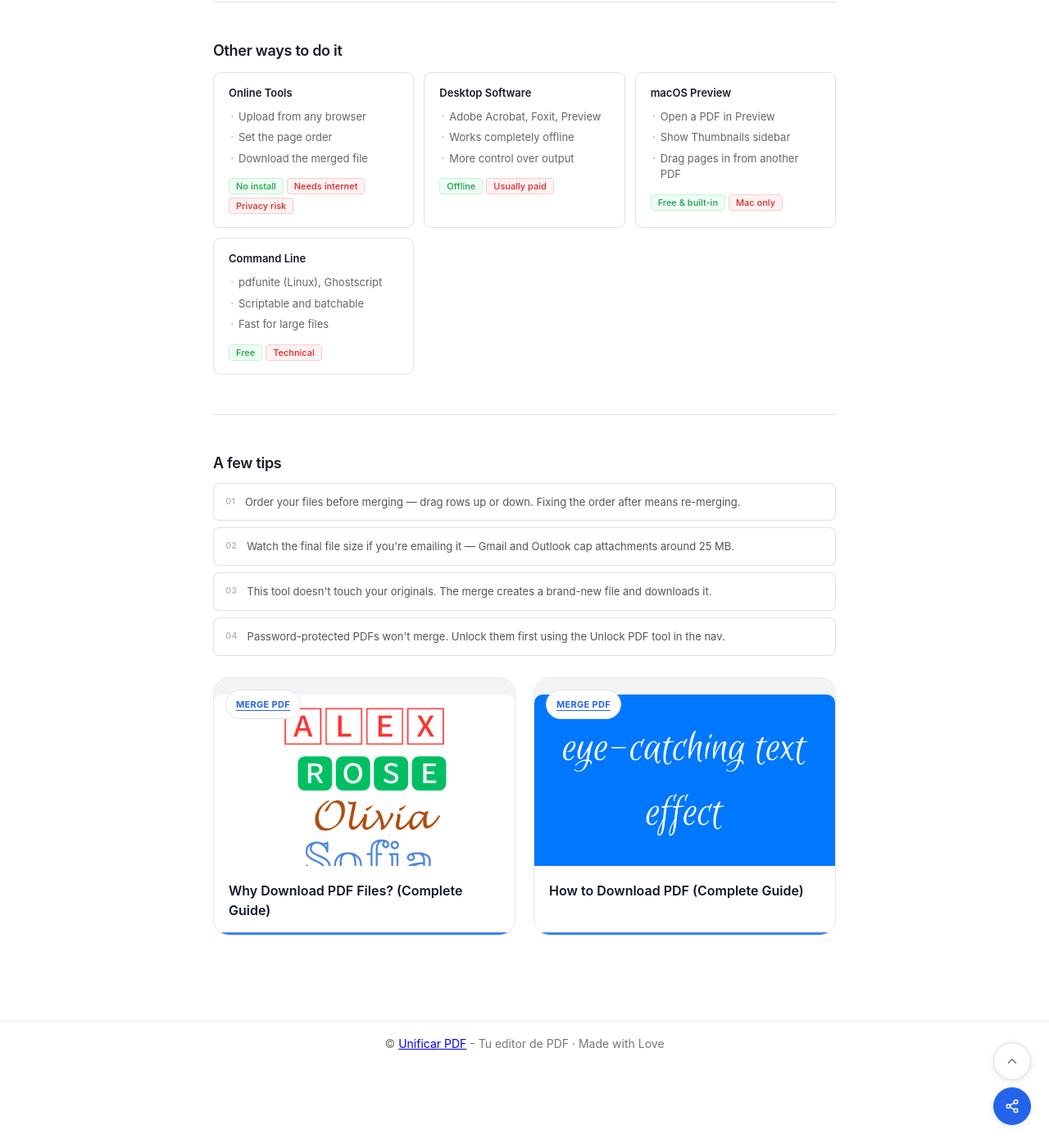
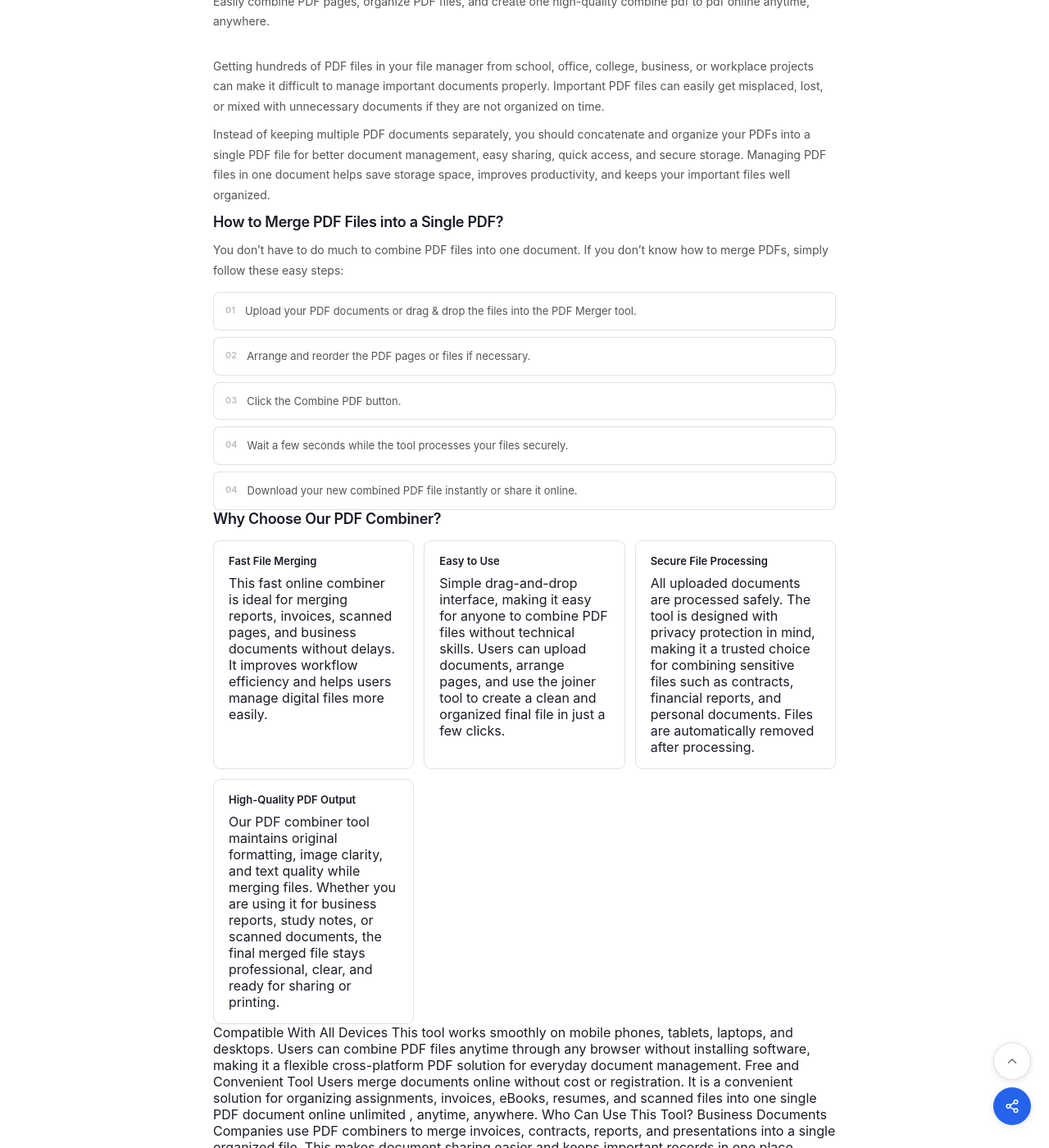
Before and after one commit to rforrupesh/pdf, a Jekyll site: the page built from index.html, in a window 1280 px wide and 1400 px high, scrolled down 695 px. Shown: the whole window at 82% size. Built offline with Jekyll 4.4.1, drawn with Linux system fonts in a browser that asks for light colours; some of the changed text lies outside the part shown.

Commit message:
Update index.html

```diff
--- a/index.html
+++ b/index.html
@@ -375,40 +375,143 @@ scripts:
 
 
   <div id="infoContent">
-    <h2 class="section-title">How to merge PDF files</h2>
-    <p class="section-body">Combining PDF documents is something most people need at some point — joining a report with appendices, compiling scanned pages, or packaging multiple files into one clean download. This tool runs entirely in your browser, so your files stay on your device.</p>
-    <hr class="divider">
-    <h2 class="section-title">Other ways to do it</h2>
-    <div class="cards">
+
+        <p class="section-body">Merging multiple PDF documents into a single PDF file is very easy with our tool.
+Don’t waste your time merging PDFs manually.
+ </p>
+    <p class="section-body">Our PDF Merger is a free online PDF file tool that helps you join, combine, and attach two or more PDF files together in no time without reducing quality.
+ </p>
+    <p class="section-body">It uses advanced technology to merge your PDF documents quickly, smoothly, and securely with a single click. Easily combine PDF pages, organize PDF files, and create one high-quality combine pdf to pdf  online anytime, anywhere.
+ </p>
+
+
+<Image >
+    <p class="section-body">Getting hundreds of PDF files in your file manager from school, office, college, business, or workplace projects can make it difficult to manage important documents properly. Important PDF files can easily get misplaced, lost, or mixed with unnecessary documents if they are not organized on time.
+ </p>
+
+
+    <p class="section-body">Instead of keeping multiple PDF documents separately, you should concatenate and organize your PDFs into a single PDF file for better document management, easy sharing, quick access, and secure storage. Managing PDF files in one document helps save storage space, improves productivity, and keeps your important files well organized.
+ </p>
+
+    <h2 class="section-title">How to Merge PDF Files into a Single PDF?</h2>
+    <p class="section-body">You don’t have to do much to combine PDF files into one document. If you don’t know how to merge PDFs, simply follow these easy steps:
+ </p>
+
+<div class="tips">
+      <div class="tip"><span class="tip-n">01</span>Upload your PDF documents or drag & drop the files into the PDF Merger tool.</div>
+      <div class="tip"><span class="tip-n">02</span> Arrange and reorder the PDF pages or files if necessary.</div>
+      <div class="tip"><span class="tip-n">03</span> Click the Combine PDF button.</div>
+      <div class="tip"><span class="tip-n">04</span> Wait a few seconds while the tool processes your files securely.</div>
+        <div class="tip"><span class="tip-n">04</span> Download your new combined PDF file instantly or share it online. </div>
+
+      </div>
+<h2 class="section-title">Why Choose Our PDF Combiner?
+</h2>
+ <div class="cards">
       <div class="card">
-        <h3>Online Tools</h3>
-        <ul><li>Upload from any browser</li><li>Set the page order</li><li>Download the merged file</li></ul>
-        <div class="tags"><span class="tag g">No install</span><span class="tag r">Needs internet</span><span class="tag r">Privacy risk</span></div>
+        <h3>Fast File Merging</h3>
+        <p>This fast online combiner is ideal for merging reports, invoices, scanned pages, and business documents without delays. It improves workflow efficiency and helps users manage digital files more easily.</p>
       </div>
       <div class="card">
-        <h3>Desktop Software</h3>
-        <ul><li>Adobe Acrobat, Foxit, Preview</li><li>Works completely offline</li><li>More control over output</li></ul>
-        <div class="tags"><span class="tag g">Offline</span><span class="tag r">Usually paid</span></div>
-      </div>
+        <h3>Easy to Use</h3>
+ <p>Simple drag-and-drop interface, making it easy for anyone to combine PDF files without technical skills. Users can upload documents, arrange pages, and use the joiner tool to create a clean and organized final file in just a few clicks.
+</p>
+        </div>
       <div class="card">
-        <h3>macOS Preview</h3>
-        <ul><li>Open a PDF in Preview</li><li>Show Thumbnails sidebar</li><li>Drag pages in from another PDF</li></ul>
-        <div class="tags"><span class="tag g">Free &amp; built-in</span><span class="tag r">Mac only</span></div>
-      </div>
+        <h3>Secure File Processing</h3>
+        <p>All uploaded documents are processed safely. The tool is designed with privacy protection in mind, making it a trusted choice for combining sensitive files such as contracts, financial reports, and personal documents. Files are automatically removed after processing.
+</p>      </div>
       <div class="card">
-        <h3>Command Line</h3>
-        <ul><li>pdfunite (Linux), Ghostscript</li><li>Scriptable and batchable</li><li>Fast for large files</li></ul>
-        <div class="tags"><span class="tag g">Free</span><span class="tag r">Technical</span></div>
-      </div>
+        <h3>High-Quality PDF Output
+</h3>
+<p>Our PDF combiner tool maintains original formatting, image clarity, and text quality while merging files. Whether you are using it for business reports, study notes, or scanned documents, the final merged file stays professional, clear, and ready for sharing or printing.
+</p>      </div>
     </div>
-    <hr class="divider">
-    <h2 class="section-title">A few tips</h2>
-    <div class="tips">
-      <div class="tip"><span class="tip-n">01</span> Order your files before merging — drag rows up or down. Fixing the order after means re-merging.</div>
-      <div class="tip"><span class="tip-n">02</span> Watch the final file size if you're emailing it — Gmail and Outlook cap attachments around 25 MB.</div>
-      <div class="tip"><span class="tip-n">03</span> This tool doesn't touch your originals. The merge creates a brand-new file and downloads it.</div>
-      <div class="tip"><span class="tip-n">04</span> Password-protected PDFs won't merge. Unlock them first using the Unlock PDF tool in the nav.</div>
-    </div>
+
+
+
+
+
+
+
+Compatible With All Devices
+
+This tool works smoothly on mobile phones, tablets, laptops, and desktops. Users can combine PDF files anytime through any browser without installing software, making it a flexible cross-platform PDF solution for everyday document management.
+
+Free and Convenient Tool
+
+Users merge documents online without cost or registration. It is a convenient solution for organizing assignments, invoices, eBooks, resumes, and scanned files into one single PDF document online unlimited , anytime, anywhere.
+
+
+Who Can Use This Tool?
+
+Business Documents
+Companies use PDF combiners to merge invoices, contracts, reports, and presentations into a single organized file. This makes document sharing easier and keeps important records in one place.
+
+Student
+Students can combine notes, research papers, and assignment pages into one PDF before submitting work online. It helps create a clean and professional document.
+
+Scanned Files
+When documents are scanned page by page, a PDF combiner can join all scanned pages into a single file. This is useful for IDs, forms, and office paperwork.
+
+Travel and Personal Records
+People often merge tickets, hotel bookings, passports, and travel documents into one PDF for quick access during trips. It reduces the hassle of managing multiple files.
+
+Portfolio and Resume Creation
+Job seekers and designers use PDF merger tools to combine resumes, cover letters, certificates, and portfolio samples into one professional document for easy sharing.
+
+Is this tool safe?
+
+Yes, the PDFs added in this tool are highly secured, because we are not uploading the files to any server or anywhere else. All processes are carried out in the user’s browser and no one can access the PDFs added in the tool. Your confidential and sensitive information is not stored. We keep our online PDF converter updated to the latest version.
+
+How to Download joined pdf files?
+
+A download button is available at the bottom of the preview panel. Simply click the download button to save the merged PDF file. All pages will be merged into a single PDF with the same page size.
+
+Common combining problems Problems and Solutions
+
+Files not connecting properly
+Ensure all different pdfs are not corrupted
+Re-upload the missing file
+Check file format is PDF only
+
+Merge button not working
+Refresh the page
+Try another browser (Chrome recommended)
+Disable ad blockers/extensions
+
+File order is incorrect
+
+Manually reorder files before merging
+Rename files with numbers (1, 2, 3…)
+
+
+
+Frequently Asked Questions (FAQs)
+
+
+Is UnificarPDF safe to use?
+
+Your privacy and file security are important to us. All PDF merging processes are performed securely in your browser, and uploaded documents are automatically removed after processing. If you want to learn more about how we protect your files and maintain safe content practices, please read our Privacy Policy, Safety Policy, and Terms & Conditions for complete information.
+
+
+Is there a limit on file size?
+
+No! There is no upload limit or PDF number limit, but processing large PDFs may take extra time to merge multiple pdf into one pdf .
+
+How many PDFs can I append?
+
+There is no limit to the number of files you can upload, but we advise uploading up to 10 PDFs at a time for better combining, smaller file sizes, and faster processing.
+
+Does join pdf to pdf work on mobile?
+
+Yes! Our website is fully responsive and works on every device, including iPhones, Android phones, and tablets.
+
+Can I merge locked PDFs?
+Yes, but you must enter the password to unlock the file first.
+
+
+Everything works directly in your browser, so there’s nothing to download or install. Whether you’re combining personal pdf files, professional documents, assignments, or design mockups, unificarpdf.com makes quick and easy merging simple for everyone
 
 
 <!-- ── RELATED BLOGS / TOOLS ── -->
```
